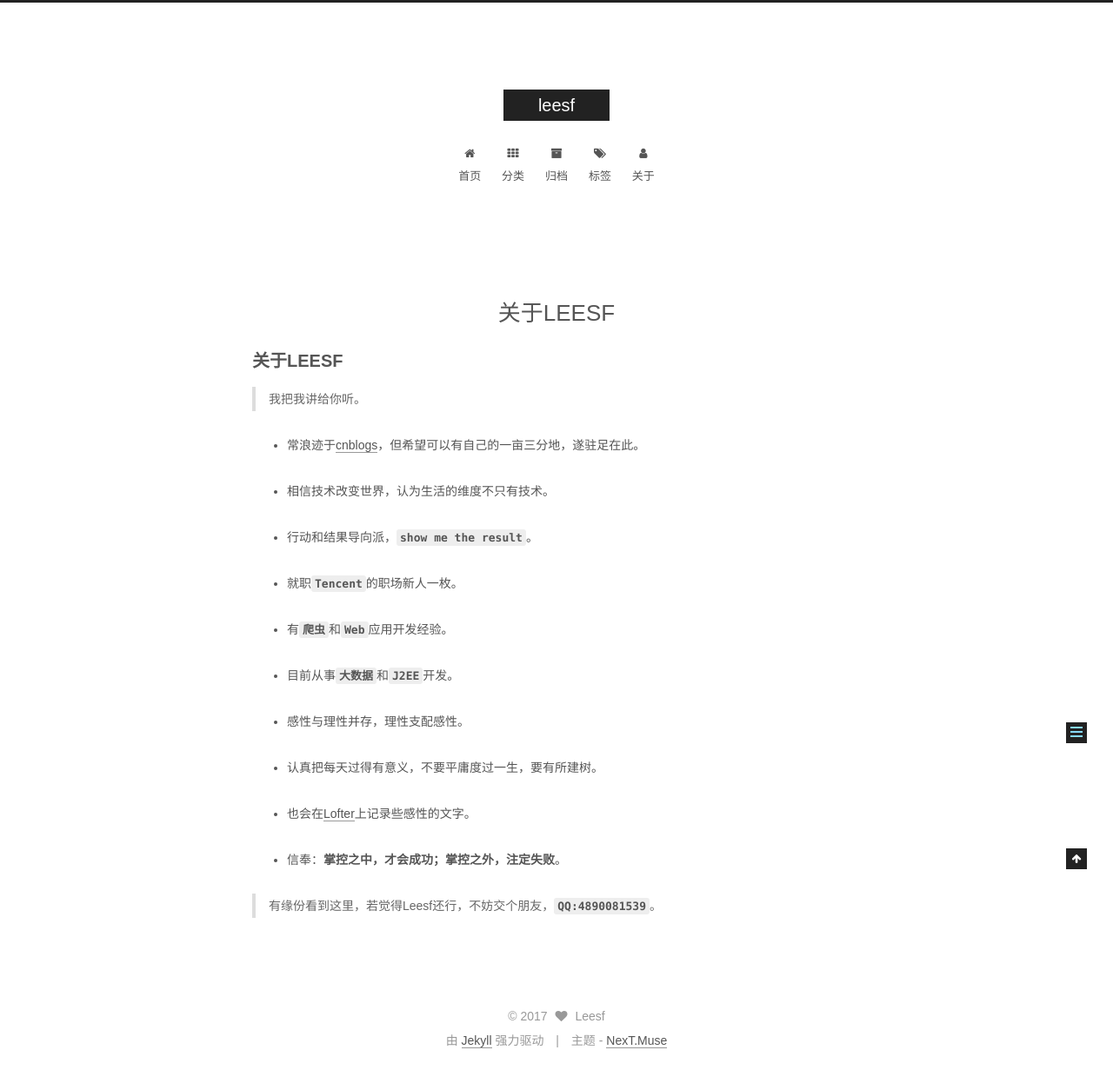
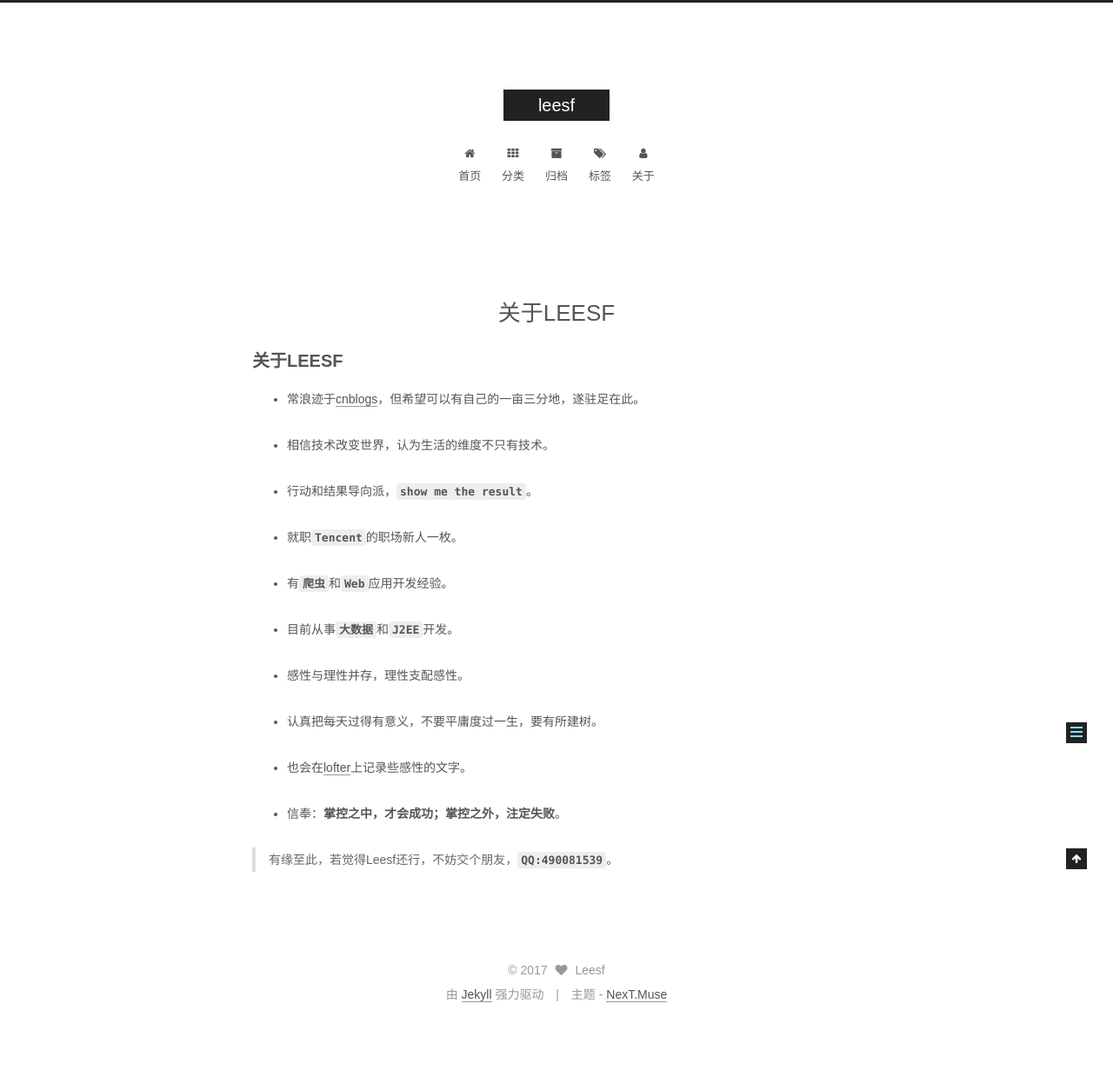
Before and after one commit to leesf/leesf.github.io, a Jekyll site: the page built from about/index.md, in a window 1280 px wide. Shown: the whole page at 87% size. Built offline with Jekyll 4.4.1, drawn with Linux system fonts in a browser that asks for light colours; after the commit the page ends 1178 px from its top, so only the background shows below that.

Commit message:
fix the index.md

```diff
--- a/about/index.md
+++ b/about/index.md
@@ -5,7 +5,6 @@ layout: page
 
 ## 关于LEESF
 
-> 我把我讲给你听。
 
 * 常浪迹于[cnblogs](http://www.cnblogs.com/leesf456)，但希望可以有自己的一亩三分地，遂驻足在此。
 
@@ -23,9 +22,9 @@ layout: page
 
 * 认真把每天过得有意义，不要平庸度过一生，要有所建树。
 
-* 也会在[Lofter](http://leesf0315.lofter.com)上记录些感性的文字。
+* 也会在[lofter](http://leesf0315.lofter.com)上记录些感性的文字。
 
 * 信奉：**掌控之中，才会成功；掌控之外，注定失败**。
 
 
-> 有缘份看到这里，若觉得Leesf还行，不妨交个朋友，**`QQ:4890081539`**。
+> 有缘至此，若觉得Leesf还行，不妨交个朋友，**`QQ:490081539`**。
```
